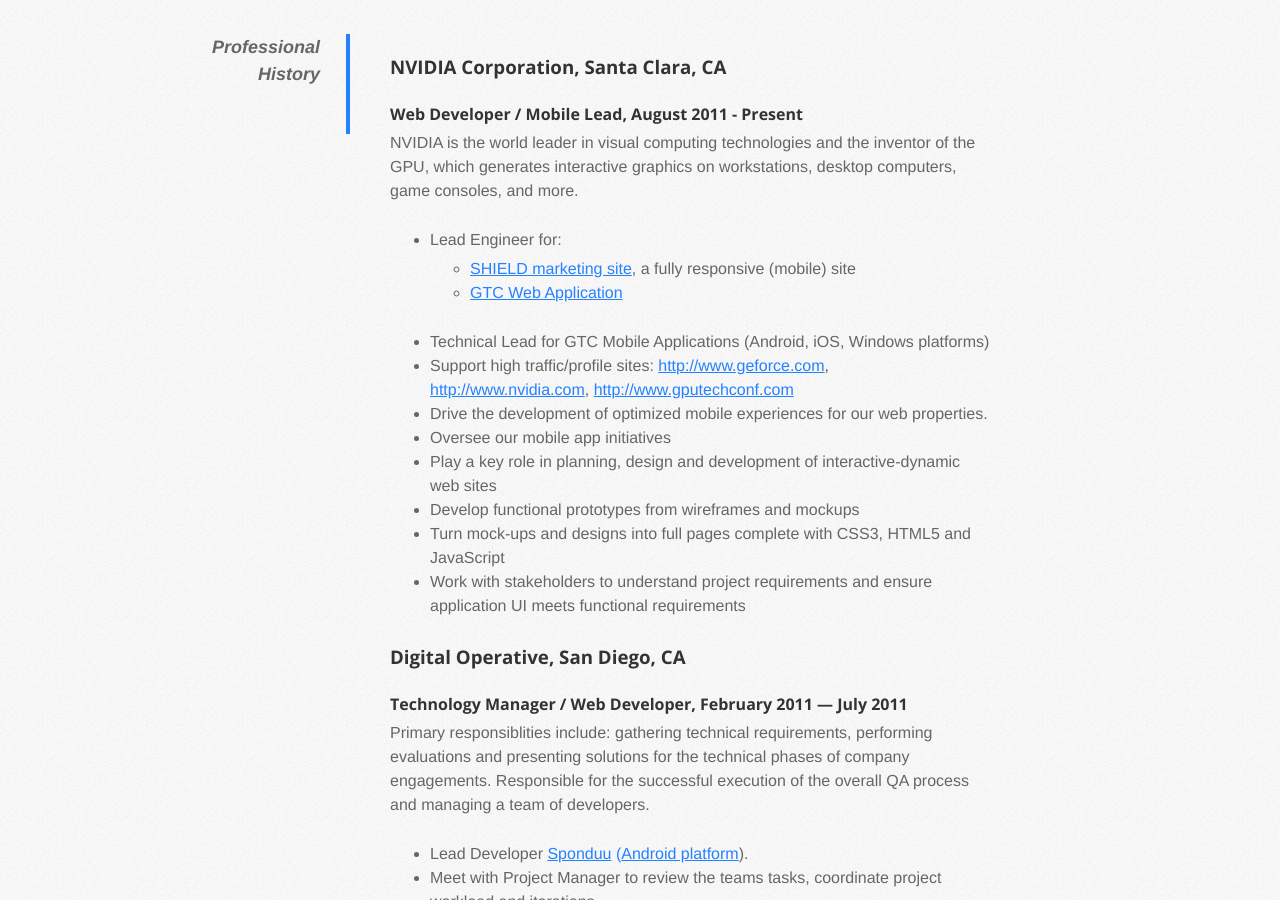
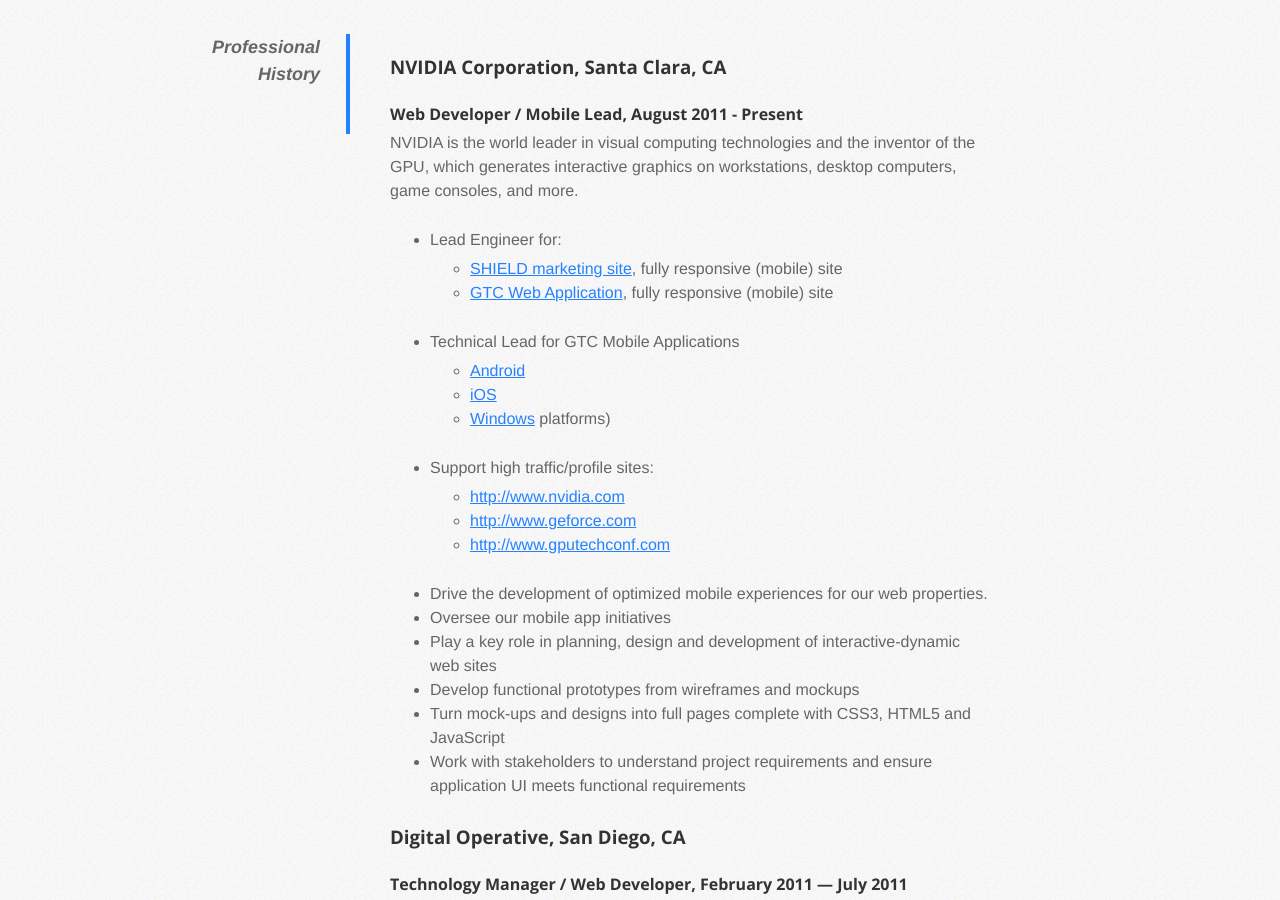
Before and after one commit to mweppler/mweppler.github.com, a Jekyll site: the page built from resume.html, in a window 1280 px wide and 900 px high, scrolled down 711 px. Built offline with Jekyll 4.4.1, drawn with Linux system fonts in a browser that asks for light colours; nearby versions of some CDN libraries.

Commit message:
updates to my resume

```diff
--- a/resume.html
+++ b/resume.html
@@ -36,12 +36,24 @@
         <ul>
           <li>Lead Engineer for:
             <ul>
-              <li><a href="http://shield.nvidia.com">SHIELD marketing site</a>, a fully responsive (mobile) site</li>
-              <li><a href="https://registration.gputechconf.com">GTC Web Application</a></li>
+              <li><a href="http://shield.nvidia.com" target="_blank">SHIELD marketing site</a>, fully responsive (mobile) site</li>
+              <li><a href="https://registration.gputechconf.com" target="_blank">GTC Web Application</a>, fully responsive (mobile) site</li>
             </ul>
           </li>
-          <li>Technical Lead for GTC Mobile Applications (Android, iOS, Windows platforms)</li>
-          <li>Support high traffic/profile sites: <a href="http://www.geforce.com">http://www.geforce.com</a>, <a href="http://www.nvidia.com">http://www.nvidia.com</a>, <a href="http://www.gputechconf.com">http://www.gputechconf.com</a></li>
+          <li>Technical Lead for GTC Mobile Applications
+            <ul>
+              <li><a href="https://play.google.com/store/apps/details?id=com.nvidia.gtc_mobile" target="_blank">Android</a></li>
+              <li><a href="https://itunes.apple.com/us/app/gtc-mobile/id527492963?mt=8" target="_blank">iOS</a></li>
+              <li><a href="http://apps.microsoft.com/windows/en-us/app/gtc-mobile/9cfa44ad-8aec-4846-83e0-d7b2a6ded140/m/ROW" target="_blank">Windows</a> platforms)</li>
+            </ul>
+          </li>
+          <li>Support high traffic/profile sites:
+            <ul>
+              <li><a href="http://www.nvidia.com" target="_blank">http://www.nvidia.com</a></li>
+              <li><a href="http://www.geforce.com" target="_blank">http://www.geforce.com</a></li>
+              <li><a href="http://www.gputechconf.com" target="_blank">http://www.gputechconf.com</a></li>
+            </ul>
+          </li>
           <li>Drive the development of optimized mobile experiences for our web properties.</li>
           <li>Oversee our mobile app initiatives</li>
           <li>Play a key role in planning, design and development of interactive-dynamic web sites</li>
@@ -56,7 +68,7 @@
         <p>Primary responsiblities include: gathering technical requirements, performing evaluations and presenting solutions for the technical phases of company engagements. Responsible for the successful execution of the overall QA process and managing a team of developers.
         </p>
         <ul>
-          <li>Lead Developer <a href="http://www.sponduu.com/">Sponduu<a/> (<a href="http://www.sponduu.com/gomobile/android">Android platform</a>).</li>
+          <li>Lead Developer <a href="http://www.sponduu.com/" target="_blank">Sponduu<a/> (<a href="http://www.sponduu.com/gomobile/android" target="_blank">Android platform</a>).</li>
           <li>Meet with Project Manager to review the teams tasks, coordinate project workload and iterations.</li>
           <li>Provide daily status updates to the CTO, CEO and Project Manager.</li>
           <li>Contribute to the development of all projects to ensure deadlines are met.</li>
@@ -138,15 +150,15 @@
     <dd>
       <section>
         <h3>Penn Foster College, Scottsdale, AZ</h3>
-        <h4><a href="http://www.pennfostercollege.edu/computerinfosystems/ProgramOutline.html">Associate in Applied Science Computer Information Systems: 2009 – 2013 <em>*expected</em></a></h4>
+        <h4><a href="http://www.pennfostercollege.edu/computerinfosystems/ProgramOutline.html" target="_blank">Associate in Applied Science Computer Information Systems: 2009 – 2013 <em>*expected</em></a></h4>
       </section>
       <section>
         <h3>Penn Foster Career School, Scranton, PA</h3>
-        <h4><a href="http://www.pennfoster.edu/programming-cert/ProgramOutline.html">Career Diploma Java Programming: 2008 – 2009</a></h4>
+        <h4><a href="http://www.pennfoster.edu/programming-cert/ProgramOutline.html" target="_blank">Career Diploma Java Programming: 2008 – 2009</a></h4>
       </section>
       <section>
         <h3>Brainbench PreVisor Company, Chantilly, VA</h3>
-        <h4><a href="http://www.brainbench.com/xml/bb/homepage.xml">Transcript ID#: 6173770</a></h4>
+        <h4><a href="http://www.brainbench.com/xml/bb/homepage.xml" target="_blank">Transcript ID#: 6173770</a></h4>
         <ul>
           <li>Java 2 Fundamentals</li>
           <li>Ruby 1.9</li>
```
